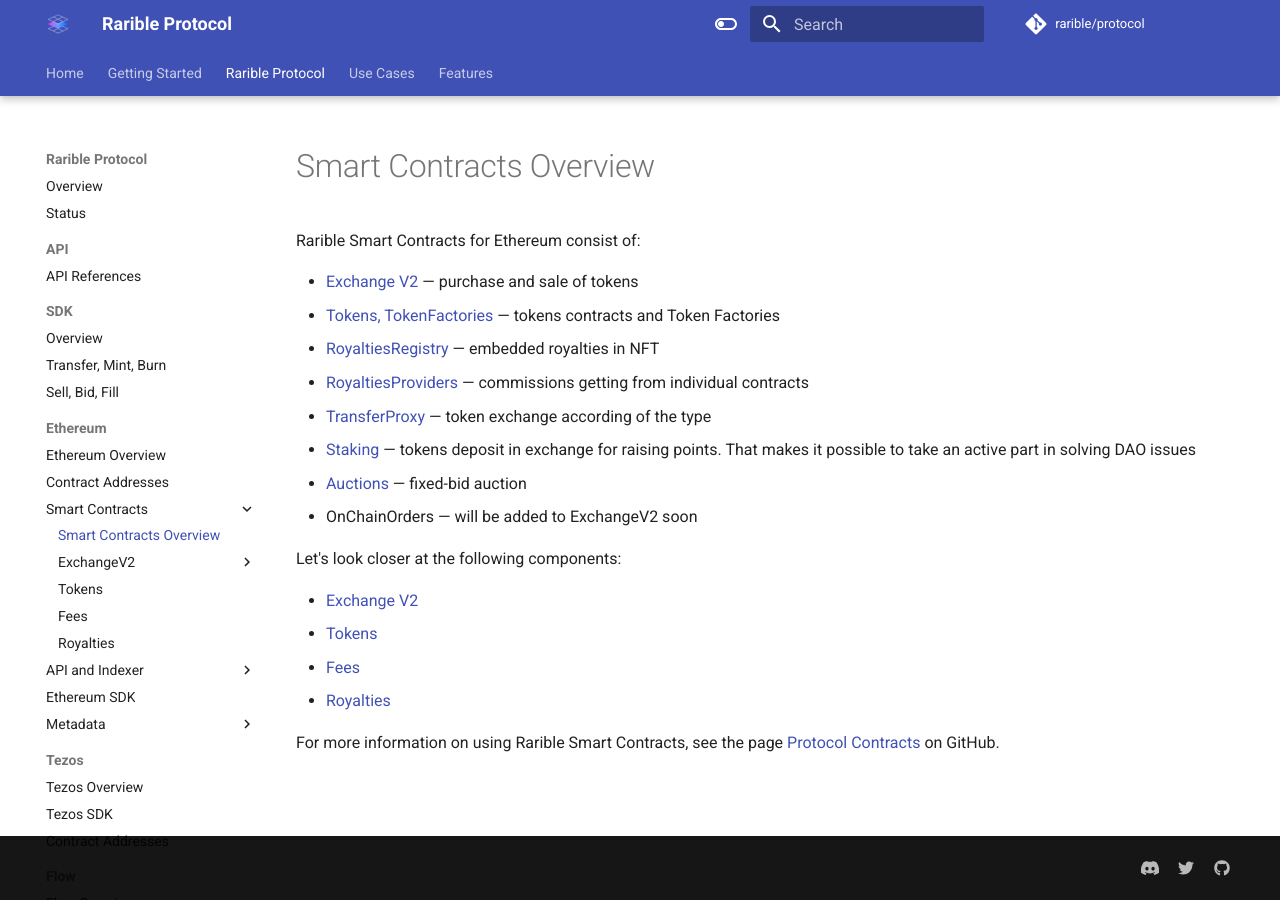
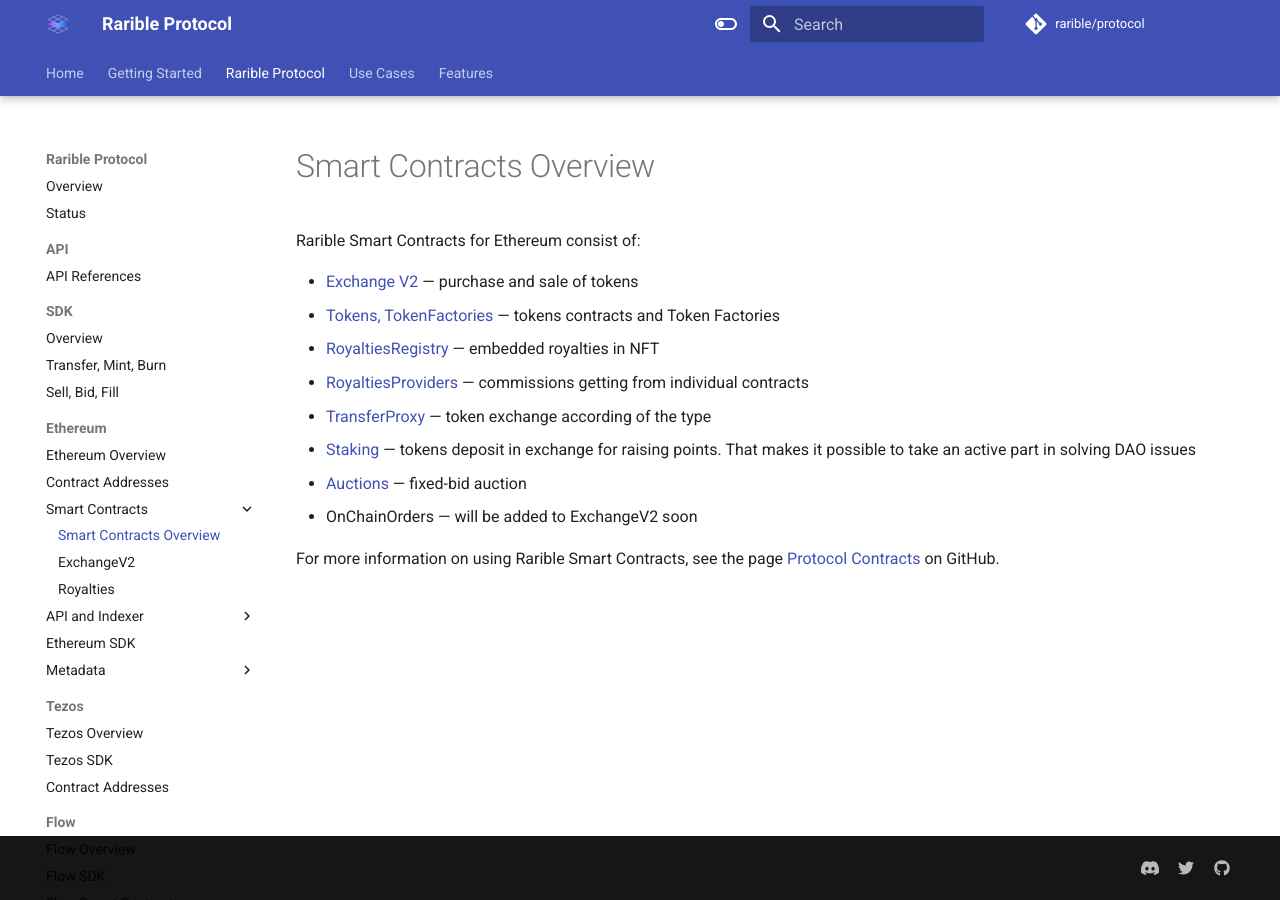
Before and after one commit to rarible/protocol, an MkDocs documentation site: the page built from docs/ethereum/smart-contracts/smart-contracts.md, in a window 1280 px wide. Built offline with MkDocs 1.6.1 and Material for MkDocs 9.7.7, drawn with Linux system fonts in a browser that asks for light colours; comment, search, counter and statistics services are not loaded.

Commit message:
feat: remove internal and outdated docs

```diff
--- a/docs/ethereum/smart-contracts/smart-contracts.md
+++ b/docs/ethereum/smart-contracts/smart-contracts.md
@@ -16,11 +16,4 @@
 * [Auctions](https://github.com/rarible/protocol-contracts/tree/RPC-107-Auction/auction ) — fixed-bid auction
 * OnChainOrders — will be added to ExchangeV2 soon
 
-Let's look closer at the following components:
-
-* [Exchange V2](exchangev2-overview.md)
-* [Tokens](tokens.md)
-* [Fees](fees.md)
-* [Royalties](royalties.md)
-
 For more information on using Rarible Smart Contracts, see the page [Protocol Contracts](https://github.com/rarible/protocol-contracts) on GitHub.
--- a/mkdocs.yml
+++ b/mkdocs.yml
@@ -117,13 +117,7 @@
           - 'Contract Addresses': 'ethereum/contract-addresses.md'
           - 'Smart Contracts':
               - 'Smart Contracts Overview': 'ethereum/smart-contracts/smart-contracts.md'
-              - 'ExchangeV2':
-                  - 'ExchangeV2 Overview': 'ethereum/smart-contracts/exchangev2-overview.md'
-                  - 'ExchangeV2 Matching Orders': 'ethereum/smart-contracts/exchangev2-matching-orders.md'
-                  - 'ExchangeV2 Sell and Bid': 'ethereum/smart-contracts/exchangev2-sell-bid.md'
-                  - 'ExchangeV2 Update and Cancel': 'ethereum/smart-contracts/exchangev2-update-cancel.md'
-              - 'Tokens': 'ethereum/smart-contracts/tokens.md'
-              - 'Fees': 'ethereum/smart-contracts/fees.md'
+              - 'ExchangeV2': 'ethereum/smart-contracts/exchangev2-overview.md'
               - 'Royalties': 'ethereum/smart-contracts/royalties.md'
           - 'API and Indexer':
               - 'API and Indexer Overview': 'ethereum/api/ethereum-api-indexer.md'
```
Also changed, not shown: docs/ethereum/api/ethereum-api-indexer.md (+0 -2 lines).
